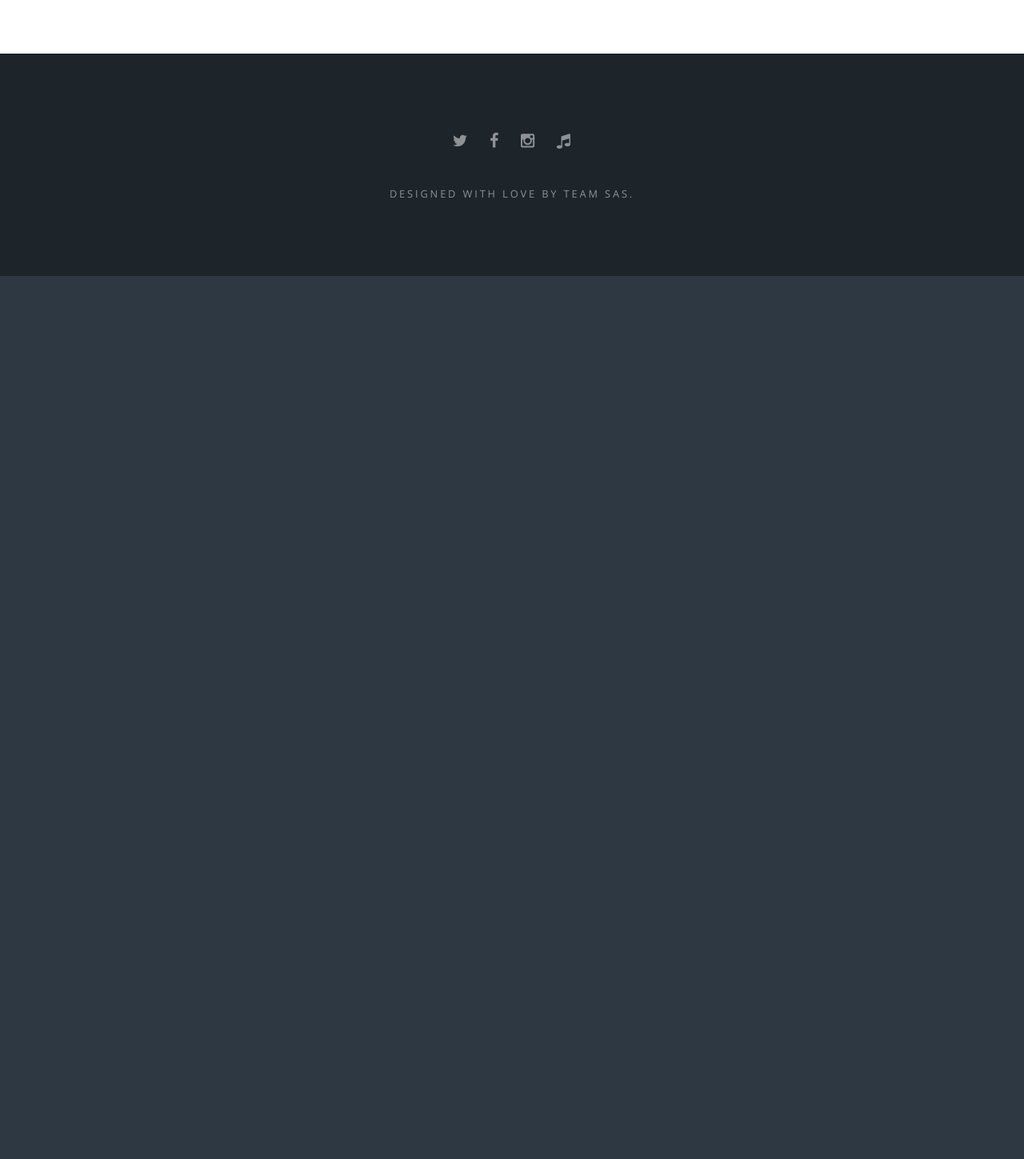
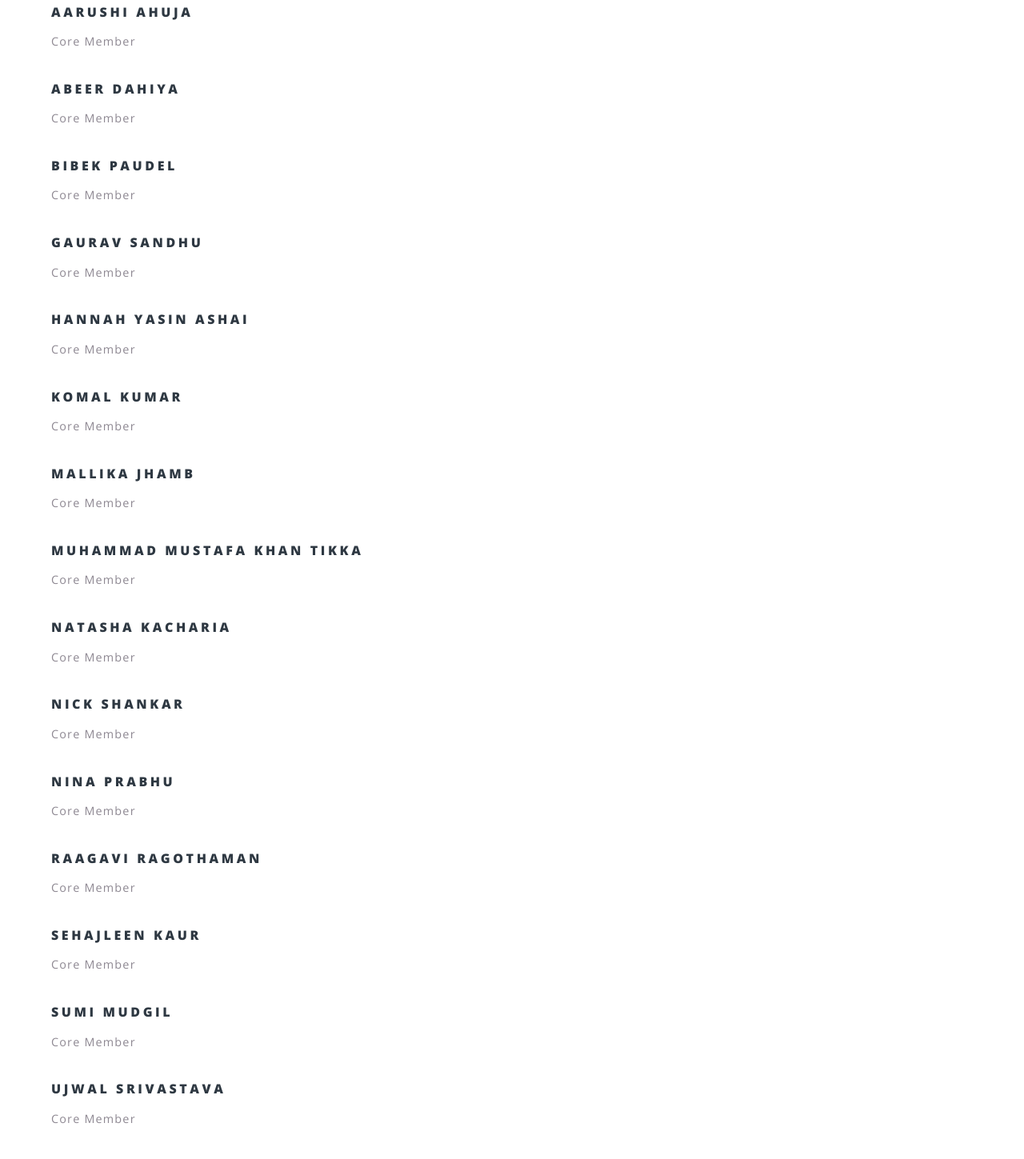
Before and after one commit to nraghuraman/stanford-south-asian-society-website, a plain HTML site: page team.html in a window 1280 px wide. Shown: the part 5396-6845 px from the top of the page at 80% size. Before the commit the page ends 5741 px from the top, so only its background shows below. Drawn offline with nearby package versions, Linux system fonts and the light colour scheme.

Commit message:
Added not pictured

```diff
--- a/team.html
+++ b/team.html
@@ -199,6 +199,96 @@
                                         <p>Core Member</p>
                                     </header>
                                 </section>
+                                <section class="bio-entry">
+                                    <header>
+                                        <h4>Aarushi Ahuja</h4>
+                                        <p>Core Member</p>
+                                    </header>
+                                </section>
+                                <section class="bio-entry">
+                                    <header>
+                                        <h4>Abeer Dahiya</h4>
+                                        <p>Core Member</p>
+                                    </header>
+                                </section>
+                                <section class="bio-entry">
+                                    <header>
+                                        <h4>Bibek Paudel</h4>
+                                        <p>Core Member</p>
+                                    </header>
+                                </section>
+                                <section class="bio-entry">
+                                    <header>
+                                        <h4>Gaurav Sandhu</h4>
+                                        <p>Core Member</p>
+                                    </header>
+                                </section>
+                                <section class="bio-entry">
+                                    <header>
+                                        <h4>Hannah Yasin Ashai</h4>
+                                        <p>Core Member</p>
+                                    </header>
+                                </section>
+                                <section class="bio-entry">
+                                    <header>
+                                        <h4>Komal Kumar</h4>
+                                        <p>Core Member</p>
+                                    </header>
+                                </section>
+                                <section class="bio-entry">
+                                    <header>
+                                        <h4>Mallika Jhamb</h4>
+                                        <p>Core Member</p>
+                                    </header>
+                                </section>
+                                <section class="bio-entry">
+                                    <header>
+                                        <h4>Muhammad Mustafa Khan Tikka</h4>
+                                        <p>Core Member</p>
+                                    </header>
+                                </section>
+                                <section class="bio-entry">
+                                    <header>
+                                        <h4>Natasha Kacharia</h4>
+                                        <p>Core Member</p>
+                                    </header>
+                                </section>
+                                <section class="bio-entry">
+                                    <header>
+                                        <h4>Nick Shankar</h4>
+                                        <p>Core Member</p>
+                                    </header>
+                                </section>
+                                <section class="bio-entry">
+                                    <header>
+                                        <h4>Nina Prabhu</h4>
+                                        <p>Core Member</p>
+                                    </header>
+                                </section>
+                                <section class="bio-entry">
+                                    <header>
+                                        <h4>Raagavi Ragothaman</h4>
+                                        <p>Core Member</p>
+                                    </header>
+                                </section>
+                                <section class="bio-entry">
+                                    <header>
+                                        <h4>Sehajleen Kaur</h4>
+                                        <p>Core Member</p>
+                                    </header>
+                                </section>
+                                <section class="bio-entry">
+                                    <header>
+                                        <h4>Sumi Mudgil</h4>
+                                        <p>Core Member</p>
+                                    </header>
+                                </section>
+                                <section class="bio-entry">
+                                    <header>
+                                        <h4>Ujwal Srivastava</h4>
+                                        <p>Core Member</p>
+                                    </header>
+                                </section>
                             </div>
                         </section>
 					</article>
```
